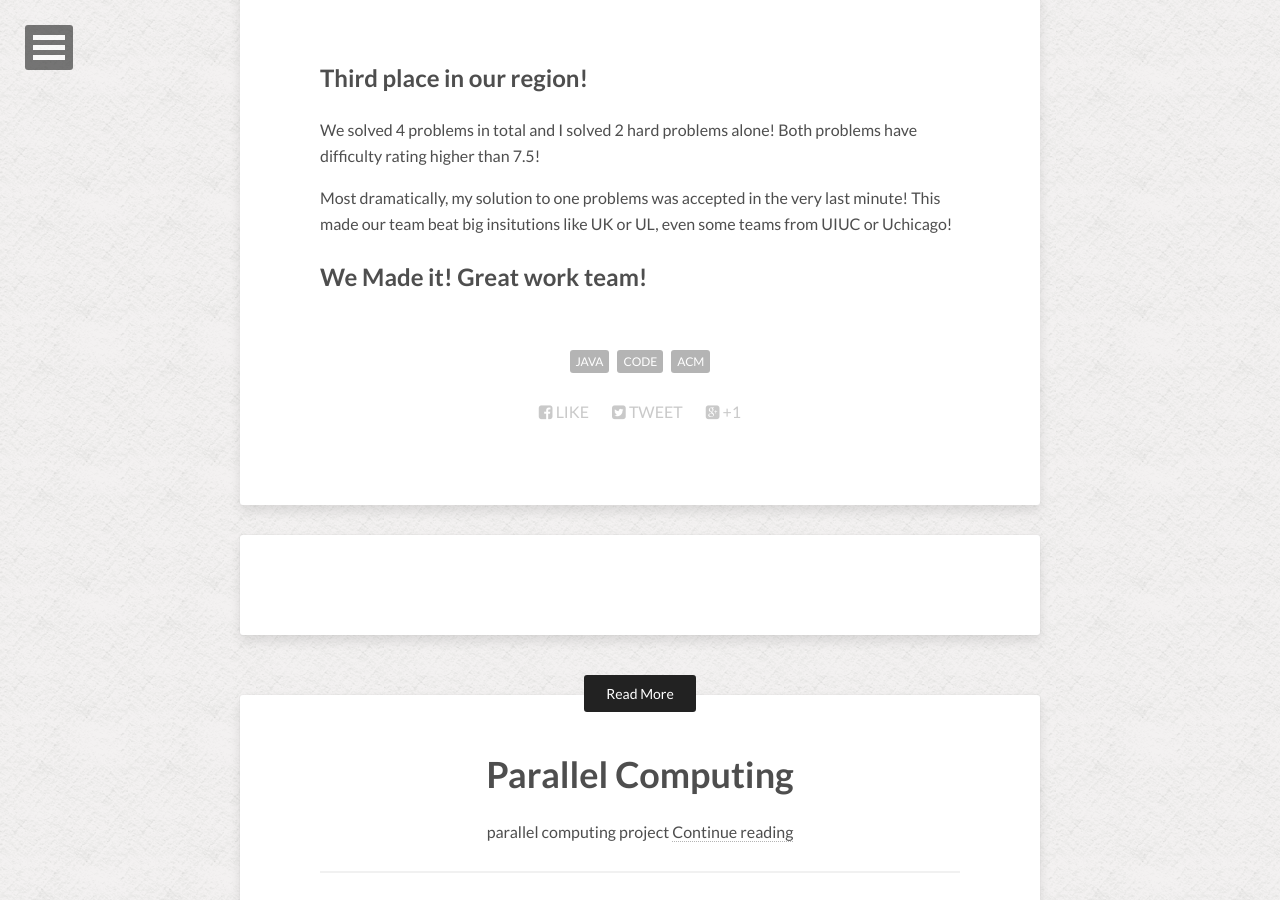
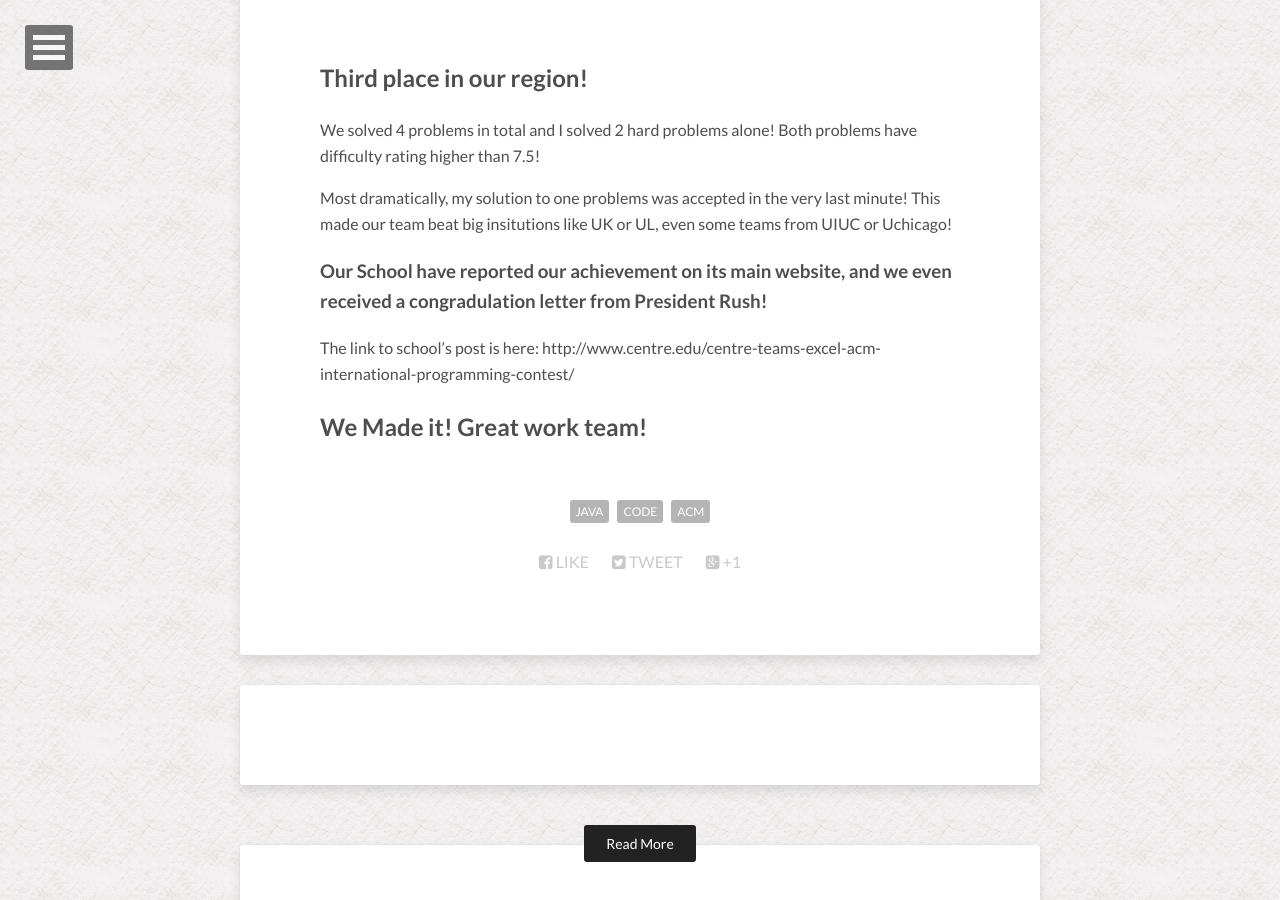
Before and after one commit to botingli/botingli.github.io, a Jekyll site: the page built from _posts/2015-11-08-ACM-win.md, in a window 1280 px wide and 900 px high, scrolled down 462 px. Built offline with Jekyll 4.4.1, drawn with Linux system fonts in a browser that asks for light colours; nearby versions of some CDN libraries; comment, search, counter and statistics services are not loaded.

Commit message:
modify the acm win post

```diff
--- a/_posts/2015-11-08-ACM-win.md
+++ b/_posts/2015-11-08-ACM-win.md
@@ -15,4 +15,8 @@ We solved 4 problems in total and I solved 2 hard problems alone! Both problems
 
 Most dramatically, my solution to one problems was accepted in the very last minute! This made our team beat big insitutions like UK or UL, even some teams from UIUC or Uchicago!
 
+### Our School have reported our achievement on its main website, and we even received a congradulation letter from President Rush!
+
+The link to school's post is here: http://www.centre.edu/centre-teams-excel-acm-international-programming-contest/
+
 ## We Made it! Great work team!
```
